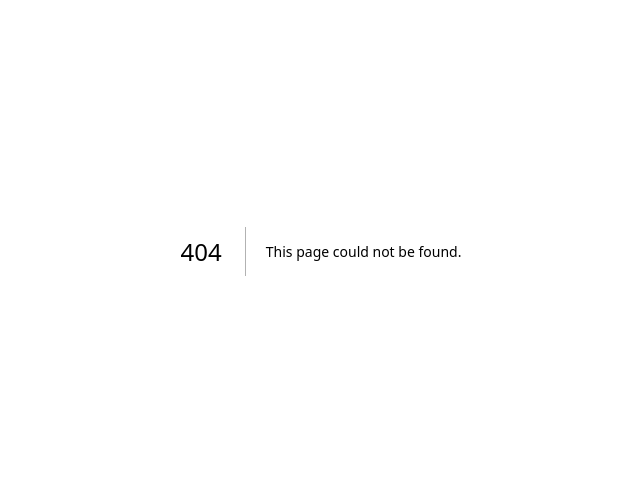
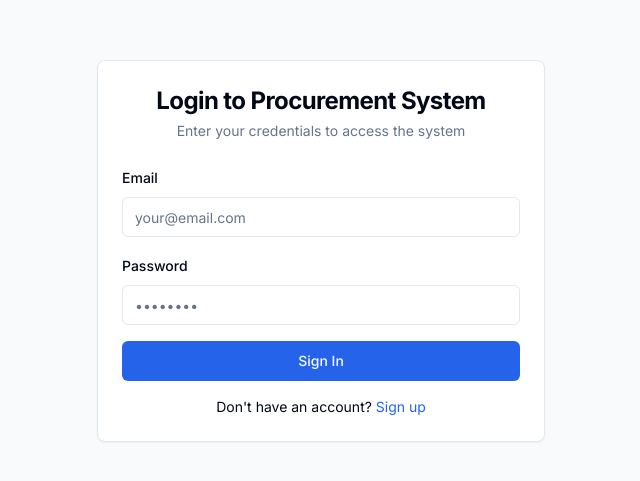
Before and after one commit to Sarvind1/modern-procurement-system, a Next.js app: page /login in a window 1280 px wide. Before the commit this address had no page. Shown: the part 149-630 px from the top of the page, without its empty margins (319-959 px from the left). Built offline with nearby package versions, Linux system fonts and the light colour scheme.

Commit message:
Add login page

```diff
--- /dev/null
+++ b/src/app/(auth)/login/page.tsx
@@ -0,0 +1,56 @@
+import Link from 'next/link'
+import { Button } from '@/components/ui/button'
+import { Card, CardContent, CardDescription, CardHeader, CardTitle } from '@/components/ui/card'
+import { Input } from '@/components/ui/input'
+import { Label } from '@/components/ui/label'
+import { login } from './actions'
+
+export default function LoginPage() {
+  return (
+    <div className="min-h-screen flex items-center justify-center bg-gray-50">
+      <Card className="w-full max-w-md">
+        <CardHeader className="space-y-1">
+          <CardTitle className="text-2xl font-bold text-center">
+            Login to Procurement System
+          </CardTitle>
+          <CardDescription className="text-center">
+            Enter your credentials to access the system
+          </CardDescription>
+        </CardHeader>
+        <CardContent>
+          <form action={login} className="space-y-4">
+            <div className="space-y-2">
+              <Label htmlFor="email">Email</Label>
+              <Input
+                id="email"
+                name="email"
+                type="email"
+                placeholder="your@email.com"
+                required
+              />
+            </div>
+            <div className="space-y-2">
+              <Label htmlFor="password">Password</Label>
+              <Input
+                id="password"
+                name="password"
+                type="password"
+                placeholder="••••••••"
+                required
+              />
+            </div>
+            <Button type="submit" className="w-full">
+              Sign In
+            </Button>
+          </form>
+          <div className="mt-4 text-center text-sm">
+            Don't have an account?{' '}
+            <Link href="/signup" className="text-primary hover:underline">
+              Sign up
+            </Link>
+          </div>
+        </CardContent>
+      </Card>
+    </div>
+  )
+}
```
